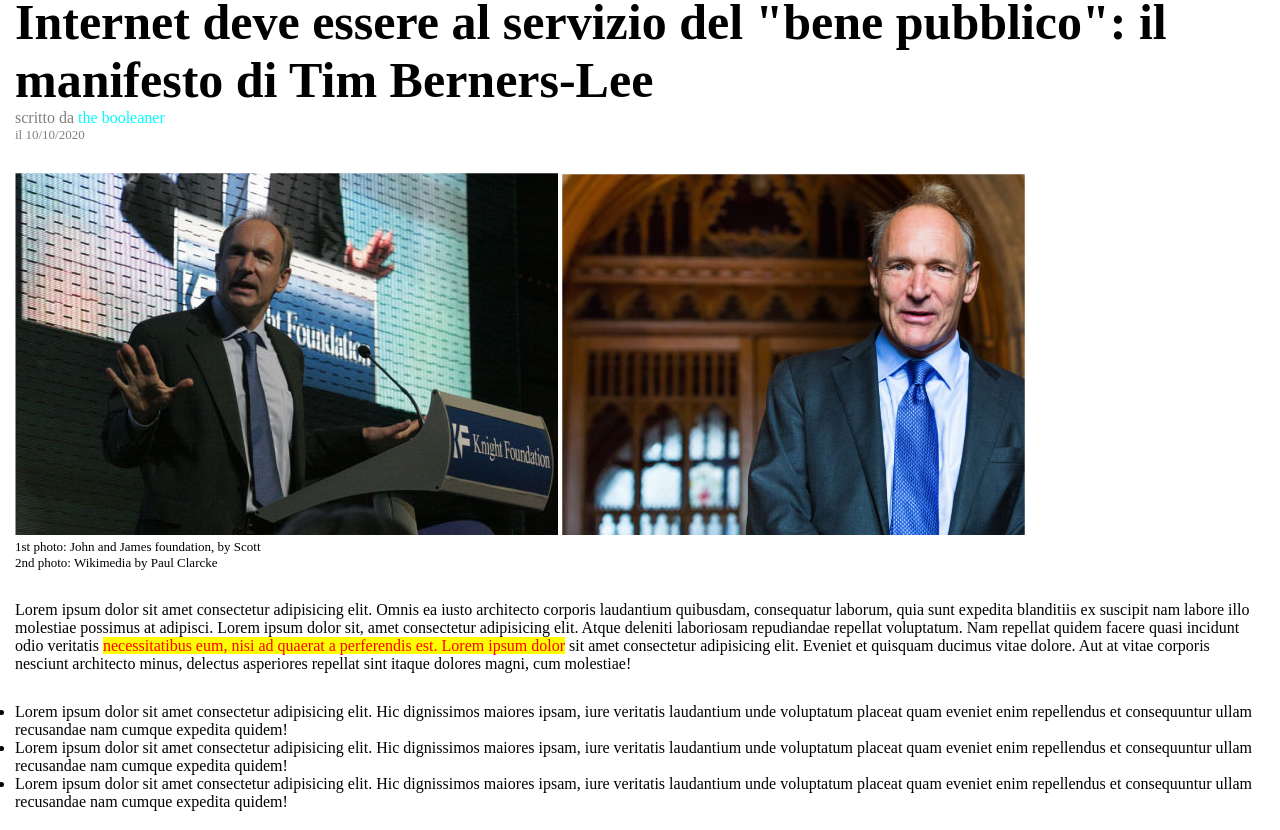
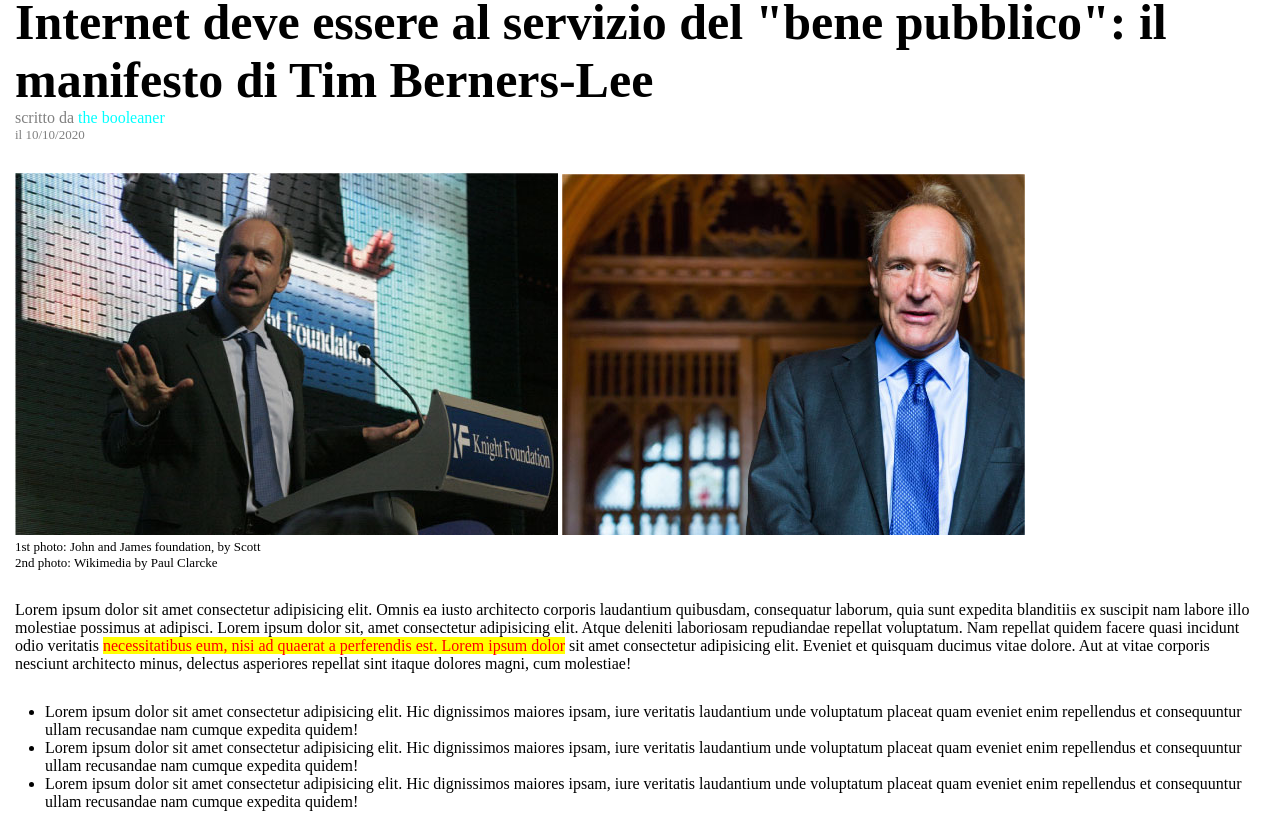
Before and after one commit to FabrizioMisseri/html-css-booleaner, a plain HTML site: page index.html in a window 1280 px wide. Shown: the part 122-952 px from the top of the page. Drawn offline with Linux system fonts and the light colour scheme.

Commit message:
correzione margine della lista

```diff
--- a/css/style.css
+++ b/css/style.css
@@ -49,6 +49,9 @@ main section{
     padding: 15px;
 }
 
+ul{
+    padding-left: 30px;
+}
 
 /* SEZIONE TITOLO*/
 .sezione_1 h1{
@@ -61,6 +64,7 @@ main section{
 .sezione_5 table{
     width: 100%;
 }
+
 
 .sezione_5 table th{
     color: white;
```
